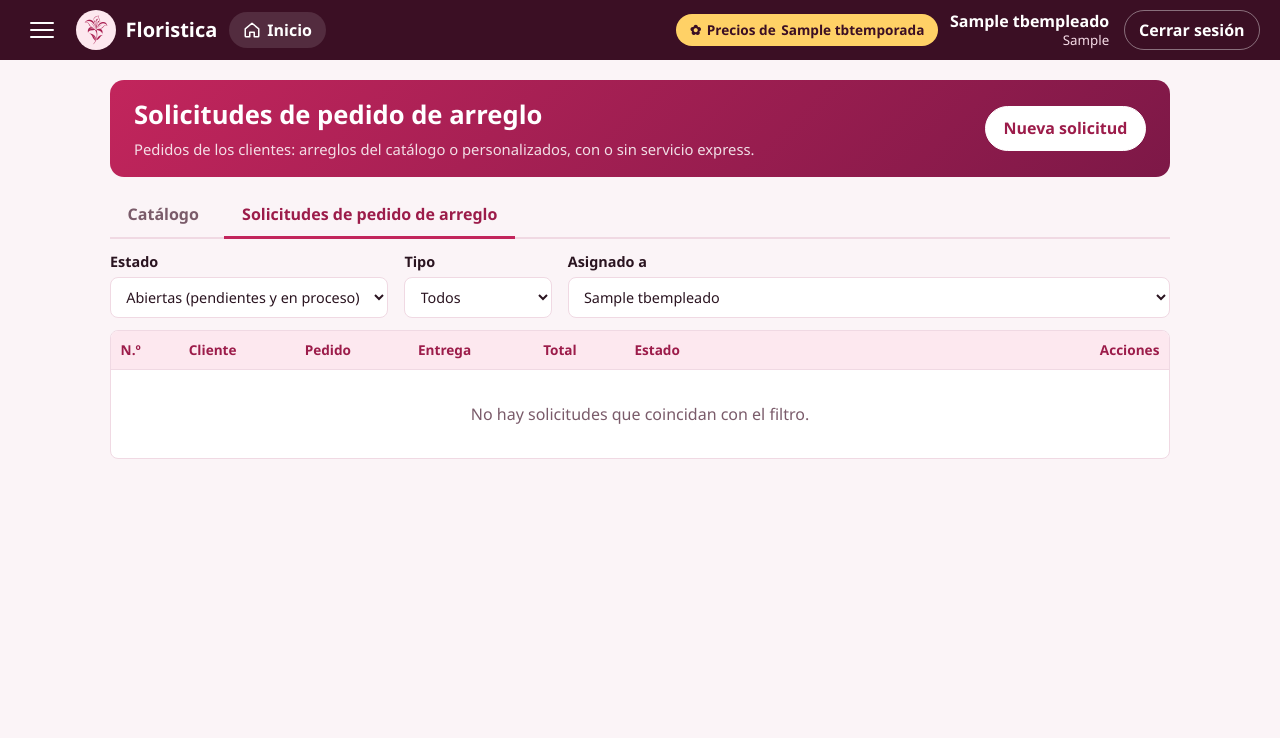
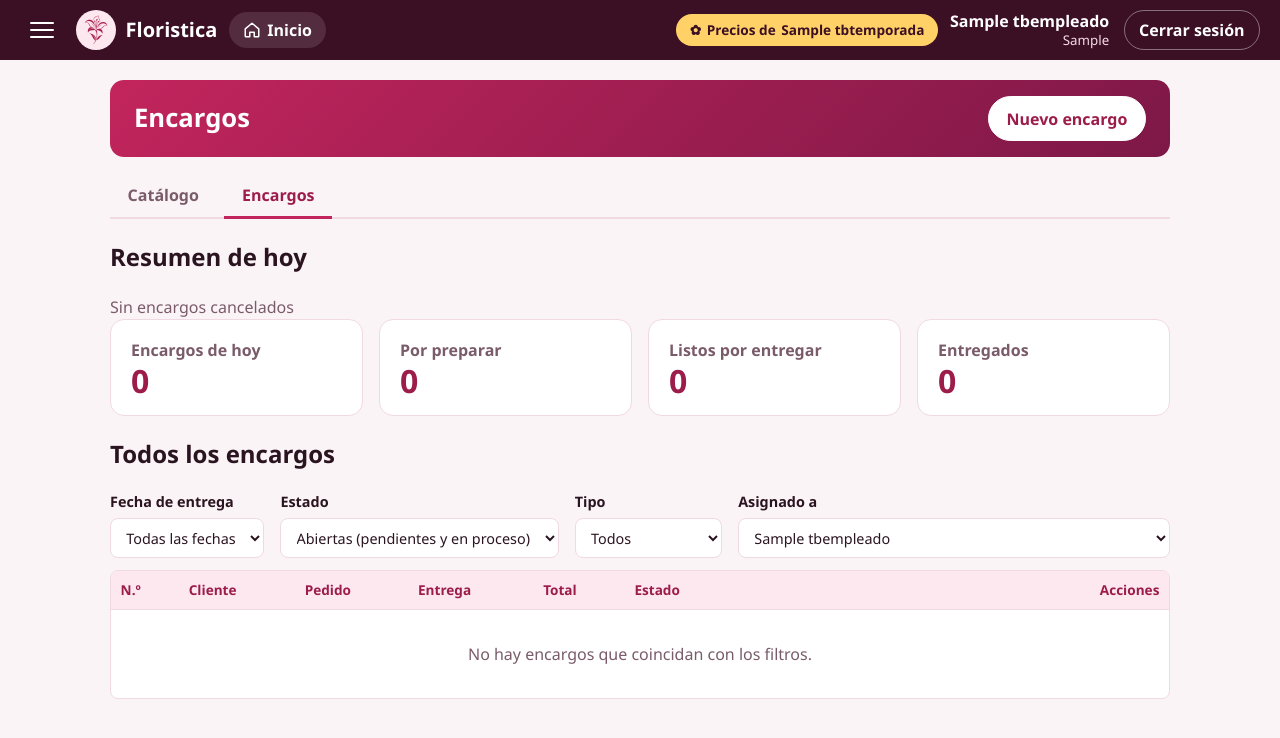
Before and after one commit to AmandaMonteroR/Floristica, a PHP site: page /Publico/index.php?modulo=encargo&estado=abiertos&empleado=1 in a window 1280 px wide. Shown: the top 738 px of the page. Run offline with PHP 8.4, Linux system fonts and the light colour scheme; the visitor is signed in with stand-in values (Sample User, id 1); tables that the repository leaves empty hold one stand-in row (values such as "Sample post"); data that the repository does not hold is empty.

Commit message:
Mejoras en la vista de encargos y gestion de entregas

```diff
--- a/Aplicacion/Repositorio/encargorepositorio.php
+++ b/Aplicacion/Repositorio/encargorepositorio.php
@@ -130,6 +130,21 @@ class encargorepositorio
         return $sentencia->execute([$estado, $id]);
     }
 
+    // Registra la entrega solo si el encargo está terminado.
+    public function entregar($id)
+    {
+        $sql = "UPDATE tbsolicitudencargo
+                SET tbsolicitudencargoestado = 'Entregado',
+                    tbsolicitudencargofechaentregareal = NOW()
+                WHERE tbsolicitudencargoid = ?
+                  AND tbsolicitudencargoestado = 'Terminado'";
+
+        $sentencia = $this->conexion->prepare($sql);
+        $sentencia->execute([(int) $id]);
+
+        return $sentencia->rowCount() === 1;
+    }
+
     public function obtenerporid($id)
     {
         $sentencia = $this->conexion->prepare('SELECT * FROM tbsolicitudencargo WHERE tbsolicitudencargoid = ?');
--- a/Aplicacion/Vista/encargovista.php
+++ b/Aplicacion/Vista/encargovista.php
@@ -3,9 +3,10 @@
 <head>
     <meta charset="UTF-8">
     <meta name="viewport" content="width=device-width, initial-scale=1">
-    <title>Solicitudes de pedido de arreglo | Floristica</title>
+    <title>Encargos | Floristica</title>
     <link rel="icon" type="image/png" href="imagenes/logo.png">
     <link rel="stylesheet" href="<?= recurso('css/estilos.css') ?>">
+    <link rel="stylesheet" href="<?= recurso('css/encargo.css') ?>">
 </head>
 <body>
 <?php require __DIR__ . '/menu.php'; ?>
@@ -13,18 +14,59 @@
 <main class="contenedor">
     <header class="encabezado">
         <div>
-            <h1>Solicitudes de pedido de arreglo</h1>
-            <p class="subtitulo">Pedidos de los clientes: arreglos del catálogo o personalizados, con o sin servicio express.</p>
+            <h1>Encargos</h1>
         </div>
-        <button type="button" class="boton boton-claro" id="botonnuevo">Nueva solicitud</button>
+        <button type="button" class="boton boton-claro" id="botonnuevo">Nuevo encargo</button>
     </header>
 
-    <nav class="pestanas" aria-label="Secciones del catálogo">
+    <nav class="pestanas" aria-label="Catálogo y encargos">
         <a href="index.php?modulo=catalogo">Catálogo</a>
-        <a href="index.php?modulo=encargo" class="activa" aria-current="page">Solicitudes de pedido de arreglo</a>
+        <a href="index.php?modulo=encargo" class="activa" aria-current="page">Encargos</a>
     </nav>
 
-    <section class="filtros">
+    <!-- Resumen operativo de los encargos programados para hoy. -->
+    <section aria-labelledby="tituloresumenencargos">
+        <div class="encargos-seccion-encabezado">
+            <h2 id="tituloresumenencargos">Resumen de hoy</h2>
+            <span class="texto-suave">Sin encargos cancelados</span>
+        </div>
+        <div class="resumen-inicio resumen-encargos" aria-live="polite">
+            <div class="tarjeta-resumen">
+                <span>Encargos de hoy</span>
+                <strong class="numero" id="totalencargoshoy">0</strong>
+            </div>
+            <div class="tarjeta-resumen">
+                <span>Por preparar</span>
+                <strong class="numero" id="porprepararhoy">0</strong>
+            </div>
+            <div class="tarjeta-resumen">
+                <span>Listos por entregar</span>
+                <strong class="numero" id="listosporentregarhoy">0</strong>
+            </div>
+            <div class="tarjeta-resumen">
+                <span>Entregados</span>
+                <strong class="numero" id="entregadoshoy">0</strong>
+            </div>
+        </div>
+    </section>
+
+    <div class="encargos-seccion-encabezado">
+        <h2 id="titulolistado">Encargos de hoy</h2>
+    </div>
+
+    <section class="filtros" aria-label="Filtros de encargos">
+        <label class="campo">
+            <span>Fecha de entrega</span>
+            <select id="filtroperiodo">
+                <option value="hoy">Hoy</option>
+                <option value="todas">Todas las fechas</option>
+                <option value="personalizada">Elegir fecha</option>
+            </select>
+        </label>
+        <label class="campo" id="campofecha" hidden>
+            <span>Día</span>
+            <input type="date" id="filtrofecha">
+        </label>
         <label class="campo">
             <span>Estado</span>
             <select id="filtroestado">
@@ -33,8 +75,9 @@
                 <option value="atrasados">Atrasadas</option>
                 <option value="Pendiente">Pendientes</option>
                 <option value="En proceso">En proceso</option>
-                <option value="Terminado">Terminadas</option>
-                <option value="Cancelado">Canceladas</option>
+                <option value="Terminado">Terminados</option>
+                <option value="Entregado">Entregados</option>
+                <option value="Cancelado">Cancelados</option>
             </select>
         </label>
         <label class="campo">
@@ -70,7 +113,7 @@
                 </tr>
             </thead>
             <tbody id="cuerpotabla">
-                <tr><td colspan="7" class="vacio">Cargando solicitudes…</td></tr>
+                <tr><td colspan="7" class="vacio">Cargando encargos…</td></tr>
             </tbody>
         </table>
     </div>
@@ -78,8 +121,7 @@
 
 <dialog id="dialogoformulario" class="dialogo dialogo-ancho">
     <form id="formulario" novalidate>
-        <h2 id="tituloformulario">Nueva solicitud de pedido de arreglo</h2>
-        <p class="nota">Los campos con * son obligatorios. Los precios salen del catálogo, del inventario y de las zonas de entrega.</p>
+        <h2 id="tituloformulario">Nuevo encargo</h2>
 
         <div id="avisoborrador" class="aviso aviso-info" hidden>
             <span>Se recuperaron datos que no se habían guardado.</span>
@@ -299,7 +341,7 @@
 
         <div class="acciones-dialogo">
             <button type="button" class="boton" id="botoncancelar">Cancelar</button>
-            <button type="submit" class="boton boton-principal" id="botonguardar">Guardar solicitud</button>
+            <button type="submit" class="boton boton-principal" id="botonguardar">Guardar encargo</button>
         </div>
     </form>
 </dialog>
```
Also changed, not shown: Publico/js/encargo.js (+96 -10 lines).
